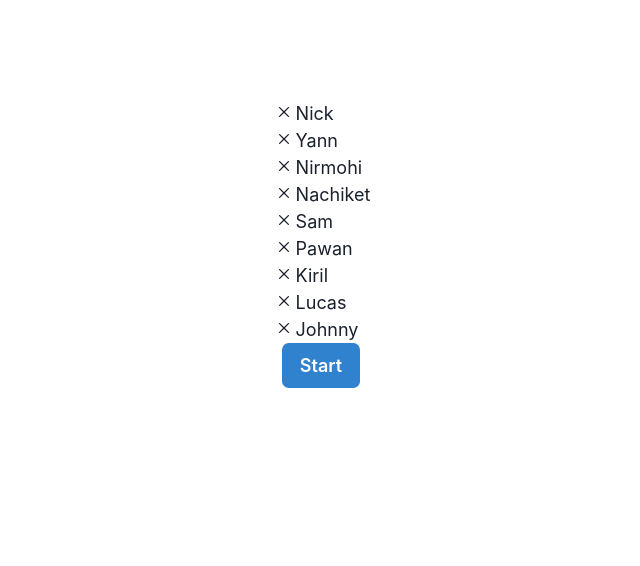
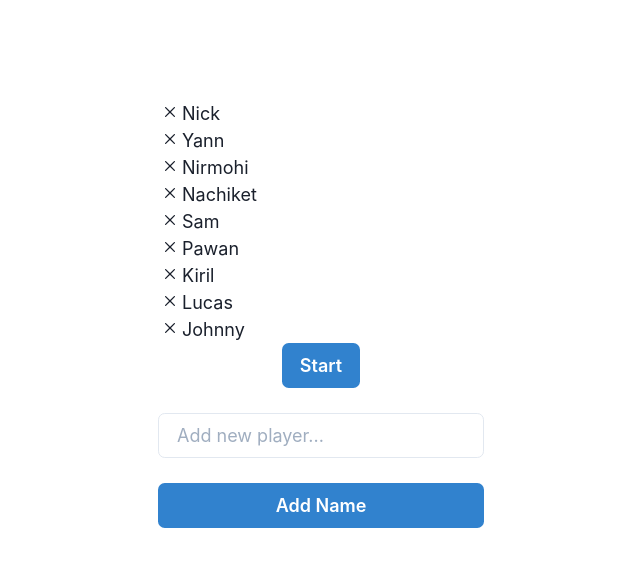
Before and after one commit to nachiket87/vfall, a Next.js app: page /game/canvas in a window 1280 px wide. Shown: the top 566 px of the page, without its empty margins (319-959 px from the left). Built offline with nearby package versions, Linux system fonts and the light colour scheme.

Commit message:
add form

```diff
--- /dev/null
+++ b/components/form.js
@@ -0,0 +1,67 @@
+import { useState } from "react";
+import {
+  Center,
+  Button,
+  List,
+  Input,
+  ListItem,
+  CloseButton,
+  Flex,
+} from "@chakra-ui/react";
+
+const Form = ({ startgame, setnames, names }) => {
+  const [name, setName] = useState("");
+  const startGame = () => {
+    startgame(true);
+  };
+
+  const removeName = (name) => {
+    const newNames = names.filter((eachName) => {
+      return eachName != name;
+    });
+    setnames(newNames);
+  };
+
+  return (
+    <Center marginTop={"100px"}>
+      <Flex direction={"column"}>
+        <List spacing={3}>
+          <Flex direction={"column"}>
+            {names.map((name, index) => {
+              return (
+                <Flex key={`${name}_${index}`}>
+                  <CloseButton size="sm" onClick={() => removeName(name)} />
+                  <ListItem>{name}</ListItem>
+                </Flex>
+              );
+            })}
+          </Flex>
+        </List>
+        <div>
+          <Center>
+            <Button colorScheme="blue" onClick={startGame}>
+              Start
+            </Button>
+          </Center>
+        </div>
+        <Flex direction="column">
+          <Input
+            placeholder="Add new player..."
+            marginY={25}
+            onChange={(e) => setName(e.target.value)}
+          />
+          <Button
+            colorScheme="blue"
+            onClick={() => {
+              setnames([...names, name]);
+            }}
+          >
+            Add Name
+          </Button>
+        </Flex>
+      </Flex>
+    </Center>
+  );
+};
+
+export default Form;
--- a/pages/game/canvas.js
+++ b/pages/game/canvas.js
@@ -1,13 +1,6 @@
 import { useState } from "react";
 import dynamic from "next/dynamic";
-import {
-  Center,
-  Button,
-  List,
-  ListItem,
-  CloseButton,
-  Flex,
-} from "@chakra-ui/react";
+import Form from "../../components/form";
 
 const ParentCavas = () => {
   const [gameStarted, setGameStarted] = useState(false);
@@ -30,45 +23,6 @@ const ParentCavas = () => {
         <Canvas names={names} />
       )}
     </>
-  );
-};
-
-const Form = ({ startgame, setnames, names }) => {
-  const startGame = () => {
-    startgame(true);
-  };
-
-  const removeName = (name) => {
-    const newNames = names.filter((eachName) => {
-      return eachName != name;
-    });
-    setnames(newNames);
-  };
-
-  return (
-    <Center marginTop={"100px"}>
-      <Flex direction={"column"}>
-        <List spacing={3}>
-          <Flex direction={"column"}>
-            {names.map((name) => {
-              return (
-                <Flex key={name}>
-                  <CloseButton size="sm" onClick={() => removeName(name)} />
-                  <ListItem>{name}</ListItem>
-                </Flex>
-              );
-            })}
-          </Flex>
-        </List>
-        <div>
-          <Center>
-            <Button colorScheme="blue" onClick={startGame}>
-              Start
-            </Button>
-          </Center>
-        </div>
-      </Flex>
-    </Center>
   );
 };
 
```
